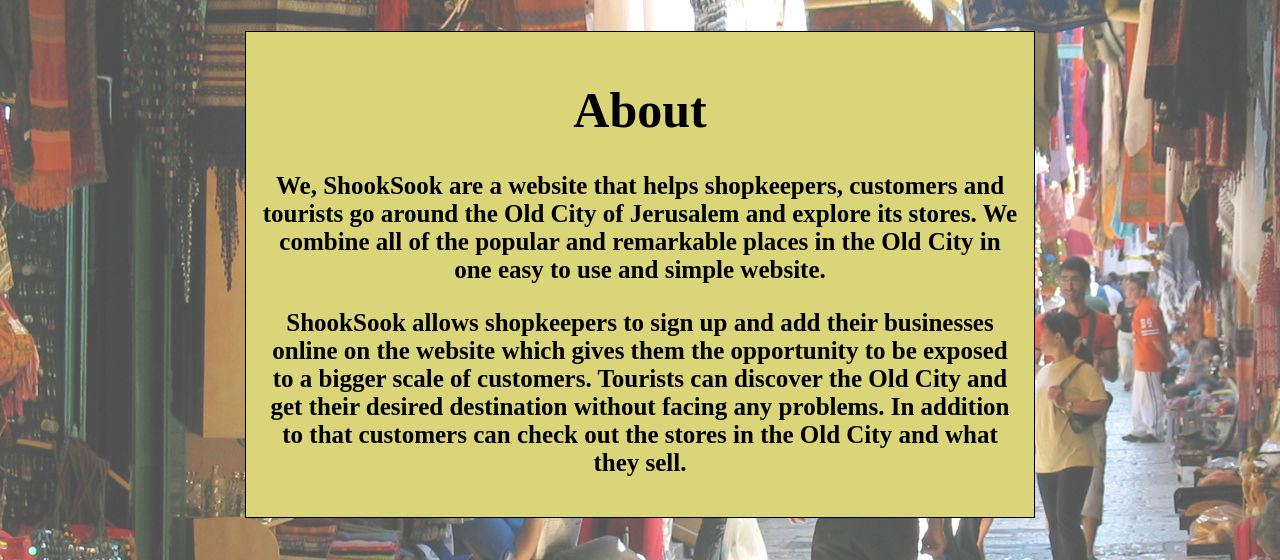
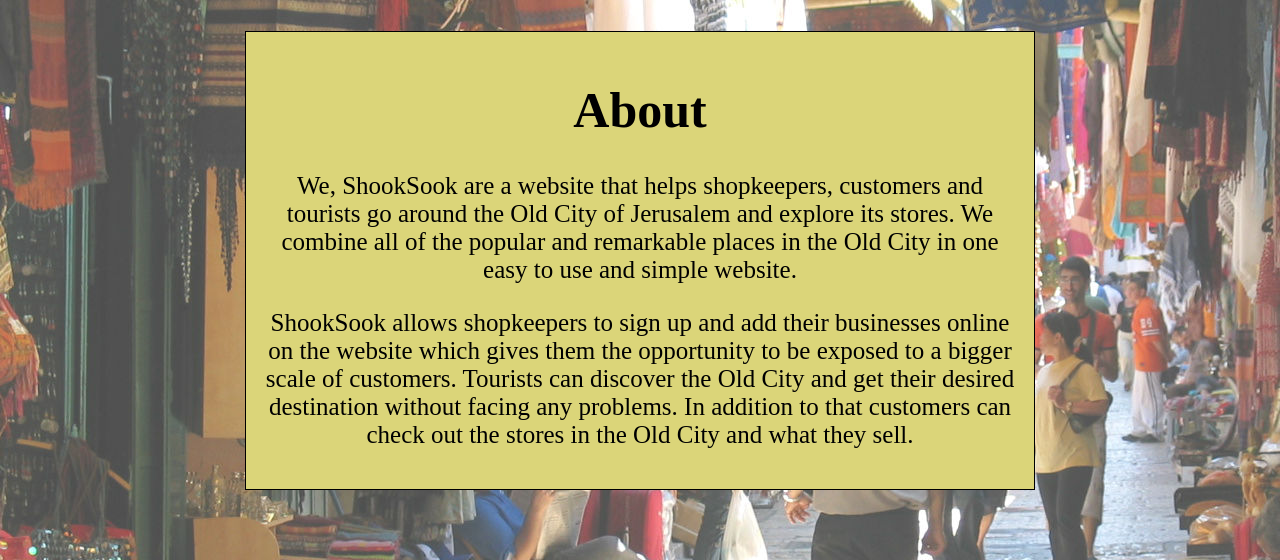
Before and after one commit to meet-projects/shooksookmegabits-y2-2013, a Django app: page /about in a window 1280 px wide. Shown: the part 240-800 px from the top of the page. Run offline with Django 3.2, Linux system fonts and the light colour scheme; parts of the project's set-up code (start-up, migrations or seed data) failed here and were passed over.

Commit message:
fixing stuff

```diff
--- a/shooksook/main/static/css/project.css
+++ b/shooksook/main/static/css/project.css
@@ -171,5 +171,5 @@ f
 	font-weight:bold;
 }
 #contactus{
-	font-size:25px;
+	font-size:28px;
 }
--- a/shooksook/main/templates/main/about.html
+++ b/shooksook/main/templates/main/about.html
@@ -22,9 +22,9 @@ ShookSook - The Old City Online Marketplace
 <div id = "para" class= "card">
 
 <h1 > About </h1>
-<p><b> We, ShookSook are a website that helps shopkeepers, customers and tourists go around the Old City of Jerusalem and explore its stores. We combine all of the popular and remarkable places in the Old City in one easy to use and simple website. </b></p>
+<p> We, ShookSook are a website that helps shopkeepers, customers and tourists go around the Old City of Jerusalem and explore its stores. We combine all of the popular and remarkable places in the Old City in one easy to use and simple website. </p>
 
-<p><b>ShookSook allows shopkeepers to sign up and add their businesses online on the website which gives them the opportunity to be exposed to a bigger scale of customers. Tourists can discover the Old City and get their desired destination without facing any problems. In addition to that customers can check out the stores in the Old City and what they sell. </b></p>
+<p>ShookSook allows shopkeepers to sign up and add their businesses online on the website which gives them the opportunity to be exposed to a bigger scale of customers. Tourists can discover the Old City and get their desired destination without facing any problems. In addition to that customers can check out the stores in the Old City and what they sell.</p>
 
 </div>
 
```
